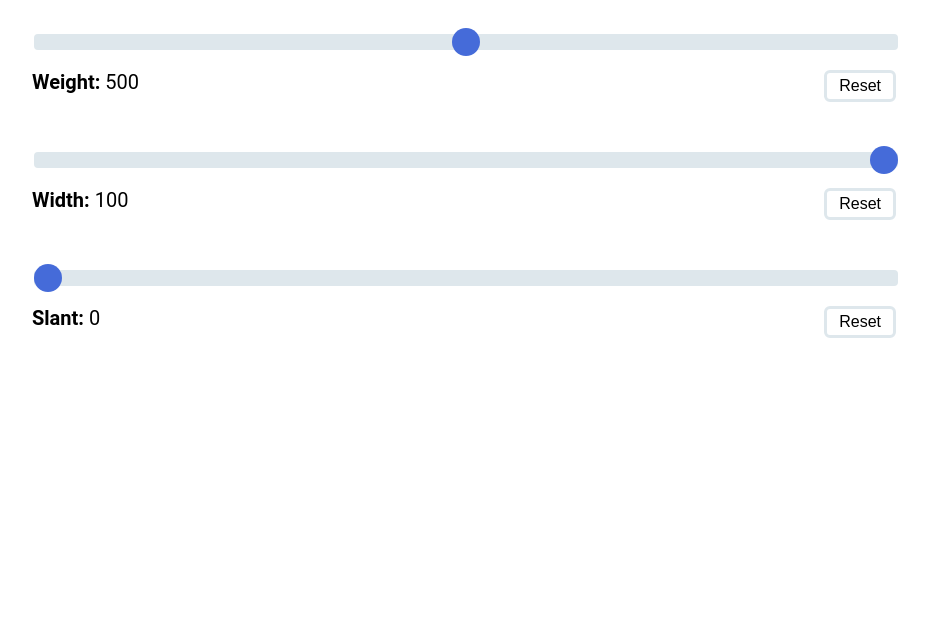
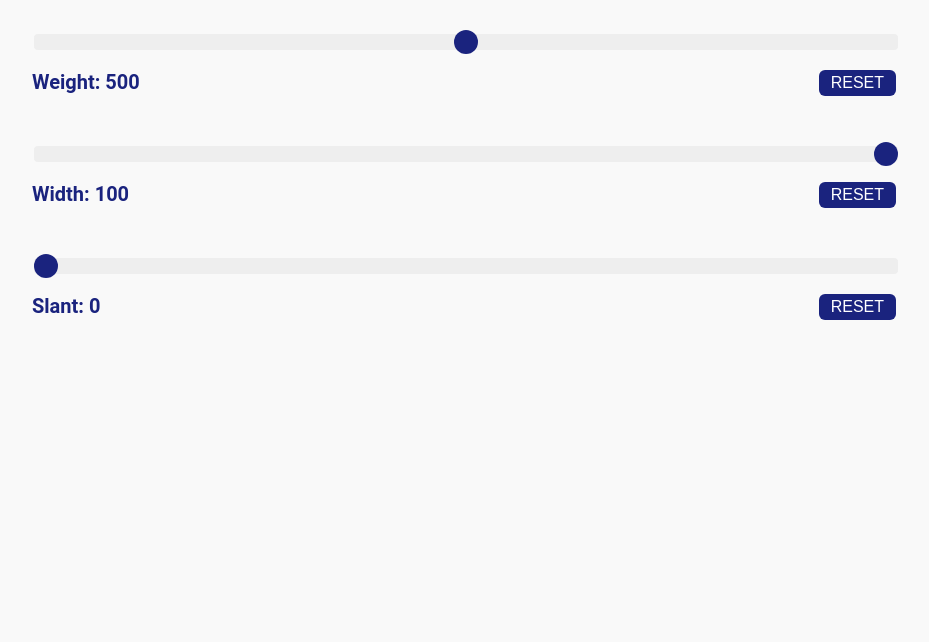
Before and after one commit to sk4161/bo-as-assistant-for-vf, a plain HTML site: page index.html in a window 1280 px wide. Shown: the part 158-800 px from the top of the page, without its empty margins (176-1105 px from the left). Drawn offline with Linux system fonts and the light colour scheme; a web font is replaced by a local one.

Commit message:
Update CSS

```diff
--- a/style.css
+++ b/style.css
@@ -1,28 +1,38 @@
-/* Load the variable font */
+:root {
+  --base-color: #333;
+  --bg-color: #f9f9f9;
+  --button-text-color: #ffffff;
+  --dark-orange: #d14a1b;
+  --darker-orange: #b83a13;
+  --disabled-color: #aaa;
+  --disabled-grey: #ddd;
+  --light-grey: #eee;
+  --main-color: #1a237e;
+  --text-slant: 0;
+  --text-weight: 500;
+  --text-width: 100;
+}
+
+*, *:before, *:after {
+  box-sizing: border-box;
+}
+
+html, body {
+  box-sizing: border-box;
+  margin: 0;
+}
+
+body {
+  background: var(--bg-color);
+  color: var(--base-color);
+}
+
 @font-face {
   font-family: 'Roboto VF';
   src: url('https://s3-us-west-2.amazonaws.com/s.cdpn.io/57225/Roboto-VF.woff2') format('woff2-variations');
   font-stretch: 75% 100%;
   font-style: oblique 0deg 12deg;
   font-weight: 100 900;
-}
-
-:root {
-  --text-weight: 500;
-  --text-width: 100;
-  --text-slant: 0;
-}
-
-html {
-  box-sizing: border-box;
-}
-
-*, *:before, *:after {
-  box-sizing: inherit;
-}
-
-body {
-  margin: 0;
 }
 
 .container {
@@ -34,19 +44,16 @@ body {
 }
 
 .demo-text {
+  color: var(--base-color);
   font-size: 5rem;
   font-stretch: var(--text-width);
   font-style: oblique var(--text-slant);
+  font-variation-settings: "wght" var(--text-weight), "wdth" var(--text-width), "slnt" var(--text-slant);
   font-weight: var(--text-weight);
-  font-variation-settings: "wght" var(--text-weight), "wdth" var(--text-width), "slnt" var(--text-slant);
   margin: 0;
 }
 
-.controls {
-  margin-top: 3rem;
-}
-
-.slider-container:not(:first-child) {
+.controls, .slider-container:not(:first-child) {
   margin-top: 3rem;
 }
 
@@ -54,70 +61,75 @@ body {
   display: flex;
   justify-content: space-between;
   margin-top: 1rem;
-
 }
 
-.slider-label {
+.slider-label, .output {
+  color: var(--main-color);
   font-size: 1.25rem;
   font-style: normal;
   font-variation-settings: "slnt" var(--text-slant);
   font-weight: 650;
 }
 
-.output {
-  font-style: normal;
-  font-variation-settings: "slnt" var(--text-slant);
-  font-weight: 400;
-}
-
 .slider {
-  -webkit-appearance: none;
+  appearance: none;
+  background: var(--light-grey);
+  border-radius: .25rem;
+  height: 1rem;
+  outline: none;
   width: 100%;
-  height: 1rem;
-  border-radius: .25rem;
-  background: #dee7ec;
-  outline: none;
 }
 
 .slider::-webkit-slider-thumb {
   -webkit-appearance: none;
   appearance: none;
-  width: 1.75rem;
-  height: 1.75rem;
+  background: var(--main-color);
   border-radius: 50%;
-  background: #456bd9;
   cursor: pointer;
+  height: 1.5rem;
+  width: 1.5rem;
 }
 
 .slider::-moz-range-thumb {
-  width: 1.75rem;
-  height: 1.75rem;
+  background: var(--main-color);
   border-radius: 50%;
-  background: #456bd9;
   cursor: pointer;
+  height: 1.5rem;
+  width: 1.5rem;
 }
 
-.slider::-webkit-slider-thumb:active {
-  cursor: -webkit-grabbing;
+.slider::-moz-range-progress {
+  background: var(--main-color);
 }
 
-.slider::-moz-range-thumb:active {
-  cursor: -moz-grabbing;
+.slider::-webkit-slider-thumb:active, .slider::-moz-range-thumb:active {
+  cursor: grabbing;
 }
 
 .button {
-  background: #fff;
-  border: 3px solid #dee7ec;
+  background: var(--main-color);
+  border: none;
   border-radius: 6px;
+  color: var(--button-text-color);
   cursor: pointer;
   font-size: 1rem;
   font-weight: 400;
   opacity: 1;
   padding: .25rem .75rem;
-  transition: background ease-in .2s;
+  text-transform: uppercase;
+  transition: background .2s ease-in;
 }
 
-.button:hover,
-.button:focus {
-  background: #eaf0f3;
+.button:hover, .button:focus {
+  background: var(--dark-orange);
 }
+
+.button:active {
+  background: var(--darker-orange);
+}
+
+.button:disabled {
+  background: var(--disabled-grey);
+  color: var(--disabled-color);
+  cursor: not-allowed;
+}
```
